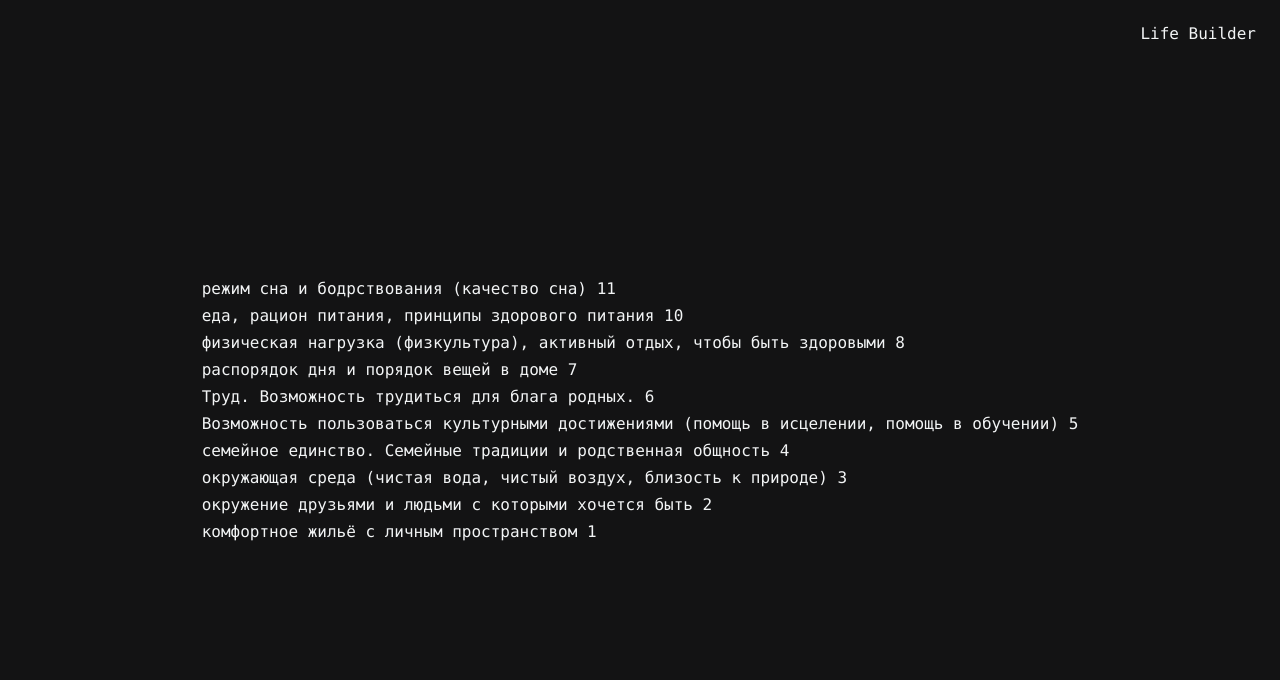
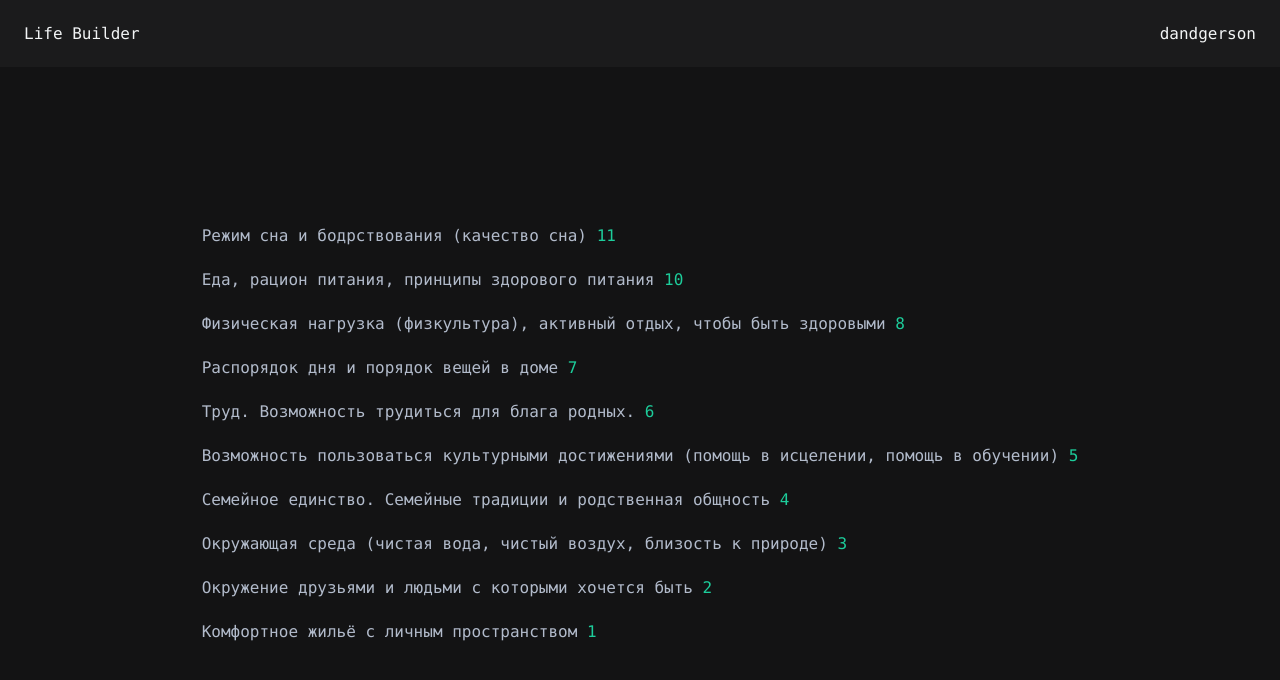
Before and after one commit to dandgerson/life-struggler, a React (Create React App) app: page / in a window 1280 px wide. Shown: the top 680 px of the page. Built offline with nearby package versions, Linux system fonts and the light colour scheme.

Commit message:
style list & add username

```diff
--- a/src/App/App.module.scss
+++ b/src/App/App.module.scss
@@ -1,13 +1,22 @@
+$transition-props: 200ms linear;
+
 .root {
   display: flex;
   flex-direction: column;
   height: 100vh;
+}
 
+.header,
+.main {
   padding: 24px;
 }
 
 .header {
   text-align: right;
+  background-color: var(--background-dimmed);
+
+  display: flex;
+  justify-content: space-between;
 }
 
 .main {
@@ -23,5 +32,21 @@
 .factors {
   display: flex;
   flex-direction: column;
-  gap: 8px;
+  gap: 1px;
 }
+
+.factor {
+  padding: 12px;
+  color: var(--text-secondary);
+  // outline: 1px solid var(--accent);
+  transition: background-color $transition-props, color $transition-props;
+
+  &:hover {
+    color: var(--text-main);
+    background-color: var(--background-dimmed);
+  }
+}
+
+.weight {
+  color: var(--accent);
+}
--- a/src/App/constants.js
+++ b/src/App/constants.js
@@ -1,19 +1,19 @@
 const constants = {
   factors: [
     {
-      name: 'еда, рацион питания, принципы здорового питания',
+      name: 'Еда, рацион питания, принципы здорового питания',
       weight: 10,
     },
     {
-      name: 'режим сна и бодрствования (качество сна)',
+      name: 'Режим сна и бодрствования (качество сна)',
       weight: 11,
     },
     {
-      name: 'физическая нагрузка (физкультура), активный отдых, чтобы быть здоровыми',
+      name: 'Физическая нагрузка (физкультура), активный отдых, чтобы быть здоровыми',
       weight: 8,
     },
     {
-      name: 'распорядок дня и порядок вещей в доме',
+      name: 'Распорядок дня и порядок вещей в доме',
       weight: 7,
     },
     {
@@ -25,19 +25,19 @@ const constants = {
       weight: 5,
     },
     {
-      name: 'семейное единство. Семейные традиции и родственная общность',
+      name: 'Семейное единство. Семейные традиции и родственная общность',
       weight: 4,
     },
     {
-      name: 'окружающая среда (чистая вода, чистый воздух, близость к природе)',
+      name: 'Окружающая среда (чистая вода, чистый воздух, близость к природе)',
       weight: 3,
     },
     {
-      name: 'окружение друзьями и людьми с которыми хочется быть',
+      name: 'Окружение друзьями и людьми с которыми хочется быть',
       weight: 2,
     },
     {
-      name: 'комфортное жильё с личным пространством',
+      name: 'Комфортное жильё с личным пространством',
       weight: 1,
     },
   ]
--- a/src/App/index.jsx
+++ b/src/App/index.jsx
@@ -17,7 +17,12 @@ const App = () => {
   return (
     <div className={s.root}>
       <div className={s.header}>
-        Life Builder
+        <div>
+          Life Builder
+        </div>
+        <div>
+          dandgerson
+        </div>
       </div>
 
       <div className={s.main}>
@@ -29,7 +34,9 @@ const App = () => {
             >
               {factor.name}
               {' '}
-              {factor.weight}
+              <span className={s.weight}>
+                {factor.weight}
+              </span>
             </div>
           ))}
         </div>
--- a/src/styles/_variables.scss
+++ b/src/styles/_variables.scss
@@ -2,6 +2,9 @@ body.theme-dark {
   --dark: rgb(19, 19, 20);
   --light: rgb(242, 244, 245);
 
+  --accent: rgb(29, 205, 155);
   --background: var(--dark);
+  --background-dimmed: rgb(27, 27, 28);
   --text-main: var(--light);
+  --text-secondary: rgb(178, 187, 203);
 }
```
Also changed, not shown: 1 other file (tests, documents, lock files or other folders).
